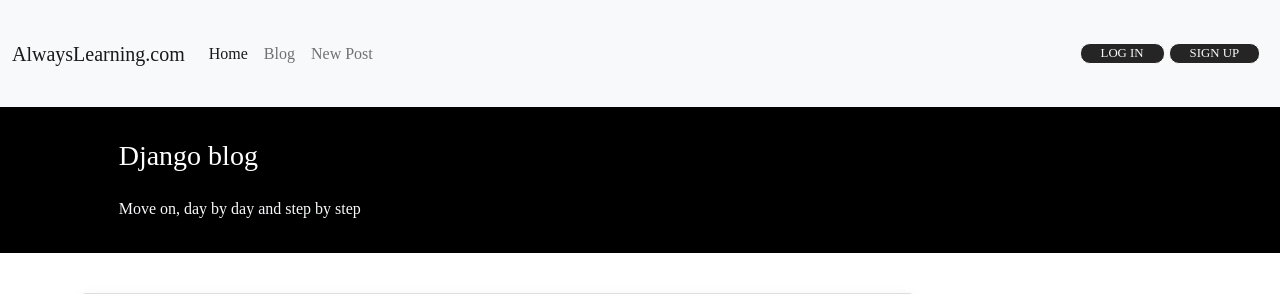
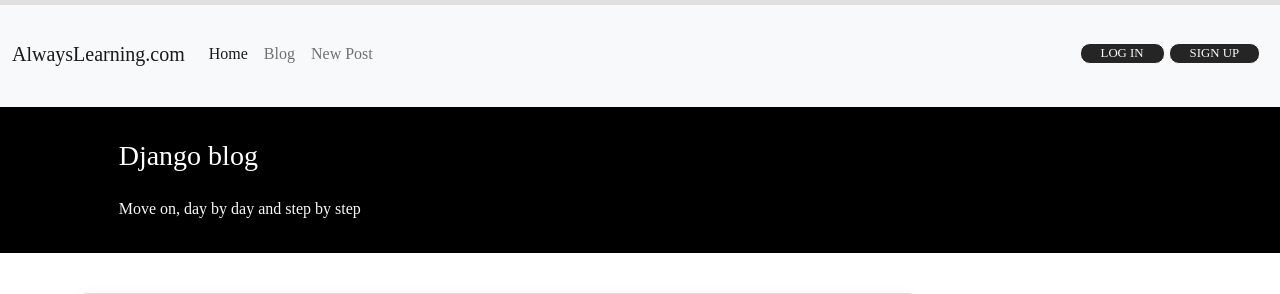
Before and after one commit to Mohhamadaminn/BlogProject_Django, a Django app: page /blog/create/ in a window 1280 px wide. Shown: the top 294 px of the page. Run offline with Django 4.2, Linux system fonts and the light colour scheme; data comes from the database, SQL or seed files in the repository.

Commit message:
add progress bar

```diff
--- a/blog/urls.py
+++ b/blog/urls.py
@@ -1,5 +1,6 @@
 from django.urls import path
 from . import views
+
 
 urlpatterns = [
     path('', views.PostsListView.as_view(), name= 'posts_list'),
--- a/blog/views.py
+++ b/blog/views.py
@@ -2,6 +2,7 @@ from .models import Post
 from .forms import NewPostForm
 from django.views import generic
 from django.urls import reverse_lazy
+
 
 
 class PostsListView(generic.ListView):
@@ -34,7 +35,10 @@ class PostUpdateView(generic.UpdateView):
 class PostDeleteView(generic.DeleteView):
     model = Post
     template_name = 'blog/post_delete.html'
-    success_url = reverse_lazy('posts_list')       # Redirect
+    success_url = reverse_lazy('posts_list')
+
+
+
 
 
 
--- a/config/settings.py
+++ b/config/settings.py
@@ -11,6 +11,7 @@ https://docs.djangoproject.com/en/4.2/ref/settings/
 """
 
 from pathlib import Path
+import os
 
 # Build paths inside the project like this: BASE_DIR / 'subdir'.
 BASE_DIR = Path(__file__).resolve().parent.parent
@@ -119,6 +120,8 @@ USE_TZ = True
 # https://docs.djangoproject.com/en/4.2/howto/static-files/
 
 STATIC_URL = 'static/'
+STATICFILES_DIRS =[os.path.join(BASE_DIR, 'static')]
+
 
 # Default primary key field type
 # https://docs.djangoproject.com/en/4.2/ref/settings/#default-auto-field
--- /dev/null
+++ b/static/css/progressbar.css
@@ -0,0 +1,16 @@
+#progress-bar-container {
+    position: fixed;
+    top: 0;
+    left: 0;
+    width: 100%;
+    height: 5px;
+    background-color: #e0e0e0;
+    z-index: 9999;
+  }
+
+  #progress-bar {
+    height: 100%;
+    width: 0;
+    background-color: rgb(63, 51, 51);
+    transition: width 0.25s ease-out;
+  }
--- /dev/null
+++ b/static/js/scripts.js
@@ -0,0 +1,6 @@
+window.addEventListener('scroll', () => {
+  const scrollTop = window.scrollY;
+  const docHeight = document.body.scrollHeight - window.innerHeight;
+  const scrollPercent = (scrollTop / docHeight) * 100;
+  document.getElementById('progress-bar').style.width = scrollPercent + '%';
+});
--- a/templates/_base.html
+++ b/templates/_base.html
@@ -1,4 +1,5 @@
 <!doctype html>
+{% load static %}
 <html lang="en">
 <head>
     <!-- Required meta tags -->
@@ -8,6 +9,8 @@
     <!-- Bootstrap CSS -->
     <link href="https://cdn.jsdelivr.net/npm/bootstrap@5.1.3/dist/css/bootstrap.min.css" rel="stylesheet"
           integrity="sha384-1BmE4kWBq78iYhFldvKuhfTAU6auU8tT94WrHftjDbrCEXSU1oBoqyl2QvZ6jIW3" crossorigin="anonymous">
+
+    <link rel="stylesheet" href="{% static 'css/progressbar.css' %}">
 
 
     <style>
@@ -41,6 +44,9 @@
     <title>{% block page_title %}{% endblock page_title %}</title>
 </head>
 <body style="font-family: 'Times New Roman', Times, serif;">
+    <div id="progress-bar-container">
+        <div id="progress-bar"></div>
+    </div>
     <nav class="navbar navbar-expand-lg navbar-light bg-light">
         <div class="container-fluid">
             <a class="navbar-brand" href="#">AlwaysLearning.com</a>
@@ -98,5 +104,6 @@
     <script src="https://cdn.jsdelivr.net/npm/@popperjs/core@2.10.2/dist/umd/popper.min.js" integrity="sha384-7+zCNj/IqJ95wo16oMtfsKbZ9ccEh31eOz1HGyDuCQ6wgnyJNSYdrPa03rtR1zdB" crossorigin="anonymous"></script>
     <script src="https://cdn.jsdelivr.net/npm/bootstrap@5.1.3/dist/js/bootstrap.min.js" integrity="sha384-QJHtvGhmr9XOIpI6YVutG+2QOK9T+ZnN4kzFN1RtK3zEFEIsxhlmWl5/YESvpZ13" crossorigin="anonymous"></script>
 -->
+    <script src="{% static 'js/scripts.js' %}"></script>
 </body>
 </html>
```
